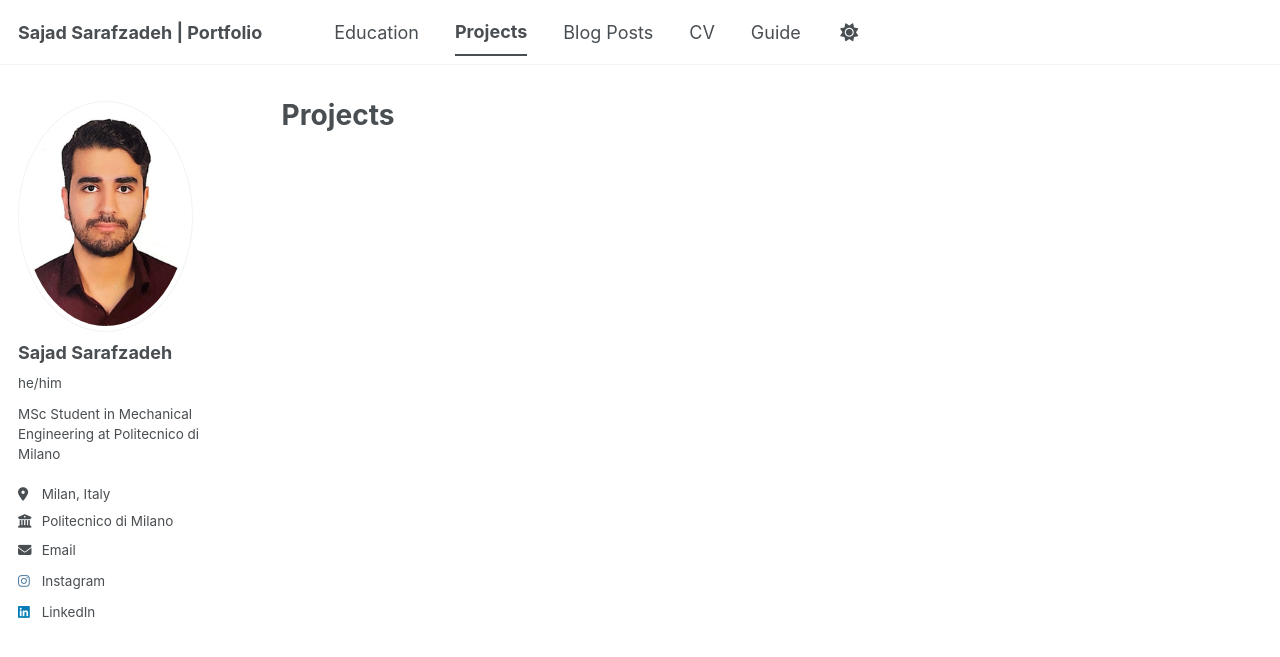
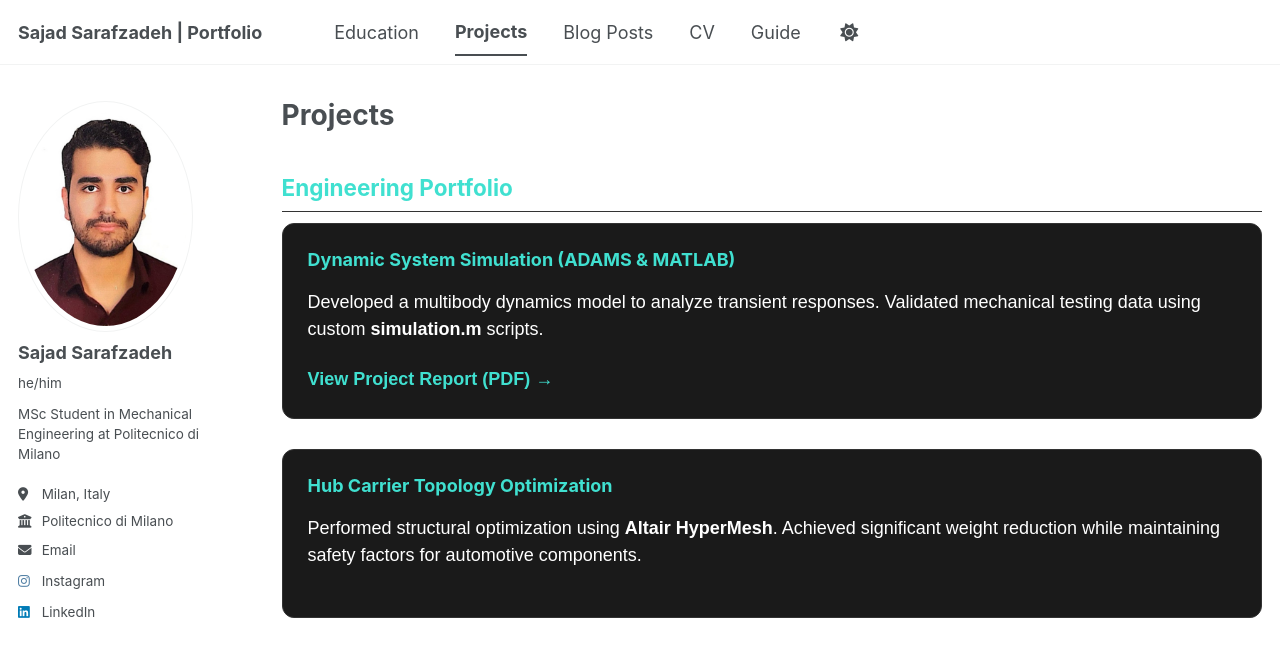
Before and after one commit to sajadsarafzadeh/sajadsarafzadeh.github.io, a Jekyll site: the page built from _pages/portfolio.html, in a window 1280 px wide. Shown: the top 657 px of the page. Built offline with Jekyll 4.4.1, drawn with Linux system fonts in a browser that asks for light colours; a script bundle is joined from its source files by our own code; library files that are not in the unit come from our copies.

Commit message:
Update portfolio.html

```diff
--- a/_pages/portfolio.html
+++ b/_pages/portfolio.html
@@ -7,6 +7,18 @@ author_profile: true
 
 {% include base_path %}
 
+<h2 style="color: #40E0D0; border-bottom: 1px solid #333; padding-bottom: 10px;">Engineering Portfolio</h2>
+
+<div style="background-color: #1a1a1a; padding: 25px; border-radius: 12px; color: white; font-family: sans-serif; margin-bottom: 30px; border: 1px solid #333;">
+  <h3 style="color: #40E0D0; margin-top: 0;">Dynamic System Simulation (ADAMS & MATLAB)</h3>
+  <p>Developed a multibody dynamics model to analyze transient responses. Validated mechanical testing data using custom <b>simulation.m</b> scripts.</p>
+  <a href="/files/projectreport-810698267.pdf" style="color: #40E0D0; font-weight: bold; text-decoration: none;">View Project Report (PDF) →</a>
+</div>
+
+<div style="background-color: #1a1a1a; padding: 25px; border-radius: 12px; color: white; font-family: sans-serif; border: 1px solid #333;">
+  <h3 style="color: #40E0D0; margin-top: 0;">Hub Carrier Topology Optimization</h3>
+  <p>Performed structural optimization using <b>Altair HyperMesh</b>. Achieved significant weight reduction while maintaining safety factors for automotive components.</p>
+</div>
 
 {% for post in site.portfolio %}
   {% include archive-single.html %}
```
